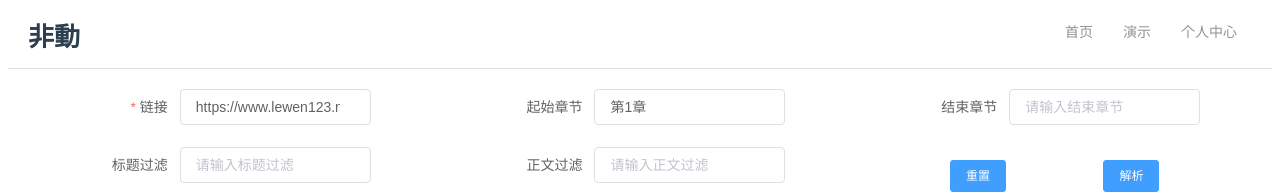
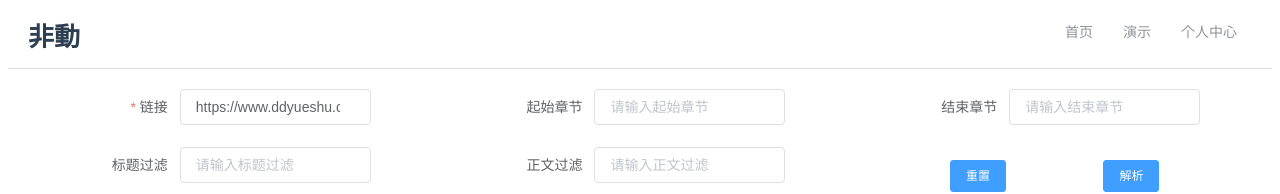
Before and after one commit to pandas16/grap_vue, a Vue app: page /#/grap in a window 1280 px wide. Shown: the top 194 px of the page. Built offline with nearby package versions, Linux system fonts and the light colour scheme.

Commit message:
修改访问映射

```diff
--- a/src/pages/grap.vue
+++ b/src/pages/grap.vue
@@ -63,8 +63,8 @@ export default {
   data () {
     return {
       formData: {
-        link: 'https://www.lewen123.net/6/6994/', //基础url
-        startTitle: "第1章",
+        link: 'https://www.ddyueshu.com/16_16202/', //基础url
+        startTitle: "",
         endTitle: undefined,
         titleFilter: undefined,
         contentFilter: undefined,
--- a/vue.config.js
+++ b/vue.config.js
@@ -2,7 +2,8 @@ module.exports = {
     devServer: {
         proxy : {
             "/" : {
-                target : 'http://127.0.0.1:3000/',
+                target : 'http://localhost:9000',
+                //target : 'https://service-6pfw5qgc-1307230249.gz.apigw.tencentcs.com/release',
                 changeOrigin: true,
                 ws : true
             },
```
